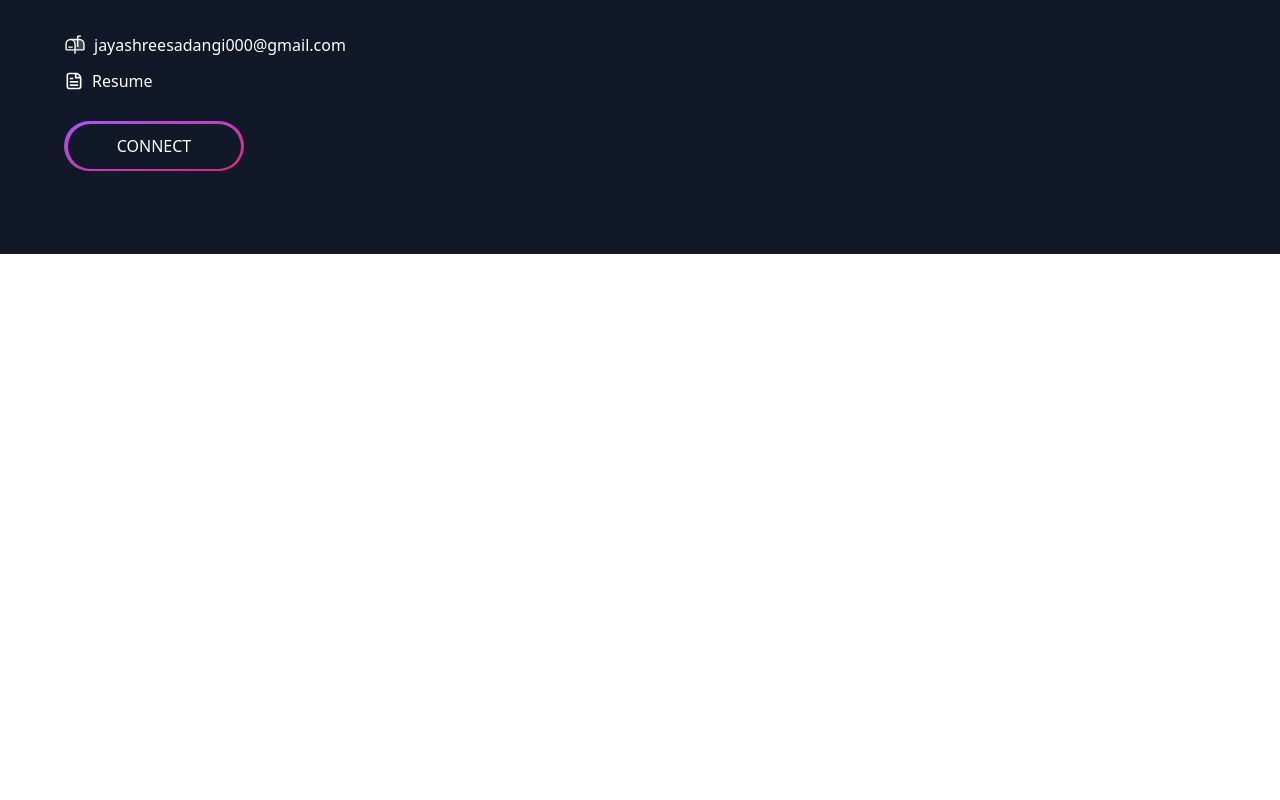
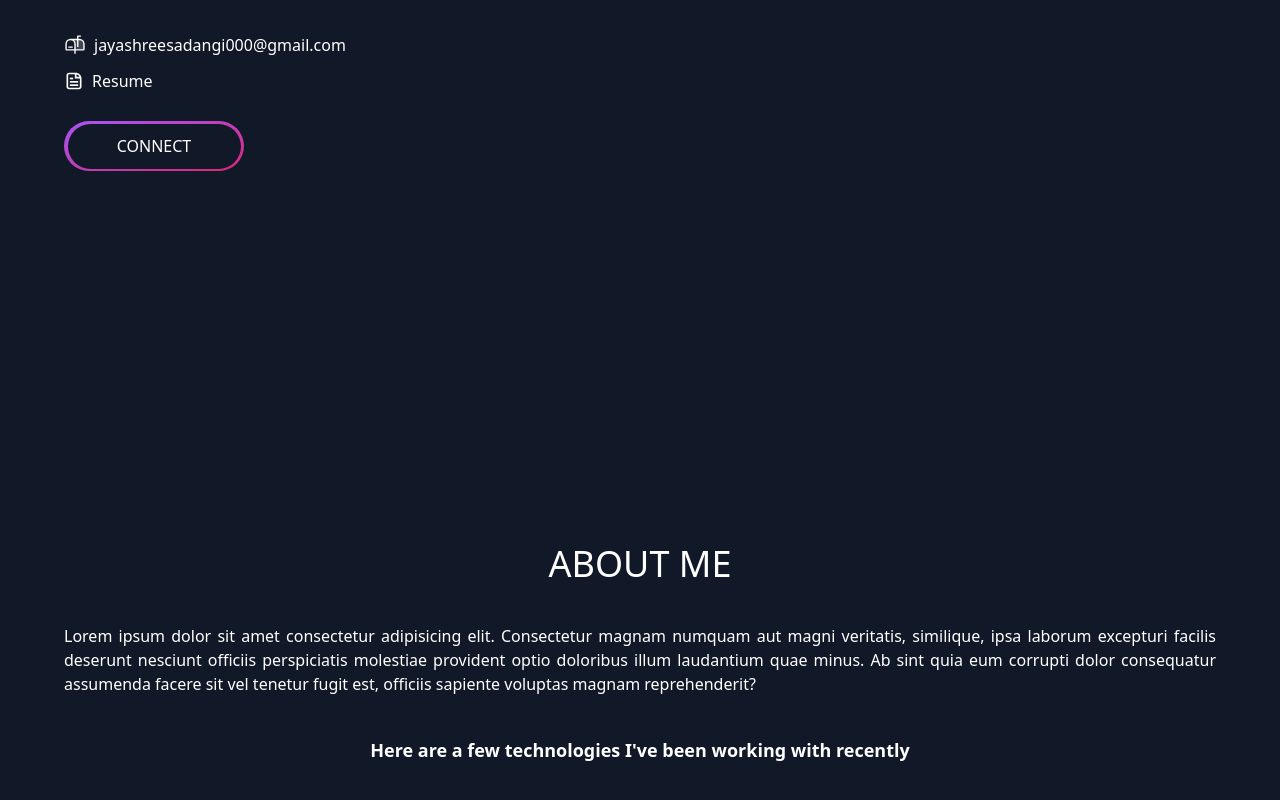
Before and after one commit to jayshreee10/Its_Jayshree, a React (Vite) app: page / in a window 1280 px wide. Shown: the part 546-1346 px from the top of the page. Before the commit the page ends 800 px from the top, so only its background shows below. Built offline with nearby package versions, Linux system fonts and the light colour scheme.

Commit message:
about me

```diff
--- a/src/App.jsx
+++ b/src/App.jsx
@@ -1,6 +1,6 @@
 import NavBar from "./Components/NavBar"
 import Home from "./Pages/Home"
-
+import About from "./Pages/About"
 function App() {
 
 
@@ -8,6 +8,7 @@ function App() {
     <>
       {/* <NavBar /> */}
       <Home />
+      <About />
     </>
   )
 }
--- a/src/Pages/About.jsx
+++ b/src/Pages/About.jsx
@@ -0,0 +1,16 @@
+import React from 'react'
+
+function About() {
+  return (
+    <div className='h-[100vh] w-full bg-LayoutBlue flex items-center justify-center'>
+        <div className='text-white flex-col flex items-center justify-center '>
+            <p className='text-4xl mb-10'>ABOUT ME</p >
+            <p className='max-w-6xl text-justify mb-10'>Lorem ipsum dolor sit amet consectetur adipisicing elit. Consectetur magnam numquam aut magni veritatis, similique, ipsa laborum excepturi facilis deserunt nesciunt officiis perspiciatis molestiae provident optio doloribus illum laudantium quae minus. Ab sint quia eum corrupti dolor consequatur assumenda facere sit vel tenetur fugit est, officiis sapiente voluptas magnam reprehenderit?</p>
+            <p className='text-lg font-semibold'>Here are a few technologies I've been working with recently </p>
+
+        </div>
+    </div>
+  )
+}
+
+export default About
```
Also changed, not shown: 1 other file (tests, documents, lock files or other folders).
